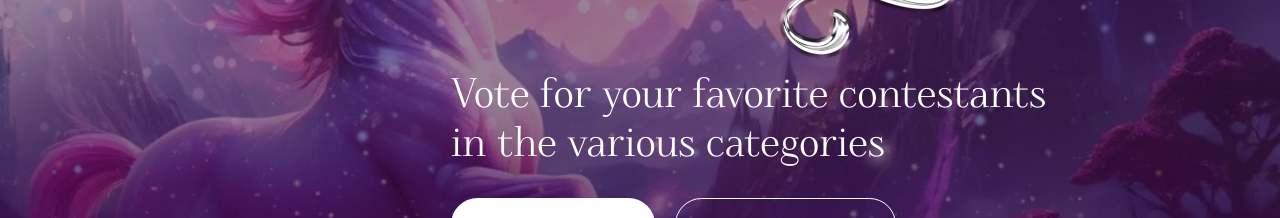
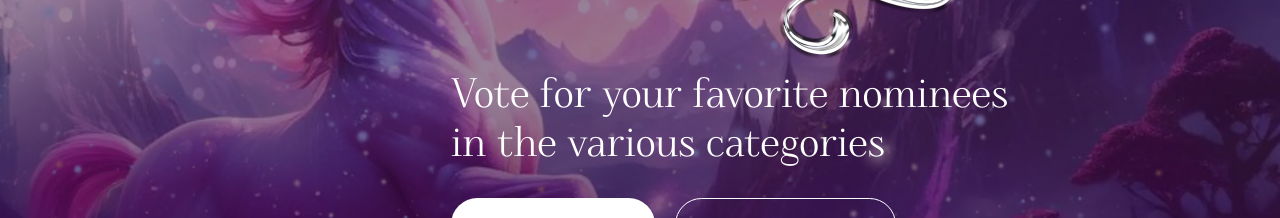
Before and after one commit to eduviereIsrael/voting, a Next.js app: page / in a window 1280 px wide. Shown: the part 409-627 px from the top of the page. Built offline with nearby package versions, Linux system fonts and the light colour scheme; no server answers.

Commit message:
images modification

```diff
--- a/app/page.jsx
+++ b/app/page.jsx
@@ -15,7 +15,7 @@ export default function Home() {
           </div> */}
           <div className="text-container">
             <img src="/hero.png" alt="" />
-            <p>Vote for your favorite contestants <br/> in the various categories</p>
+            <p>Vote for your favorite nominees <br/> in the various categories</p>
           </div>
           <div className="buttons-container">
             <a href="/category" className="vote-button">Vote now</a>
```
